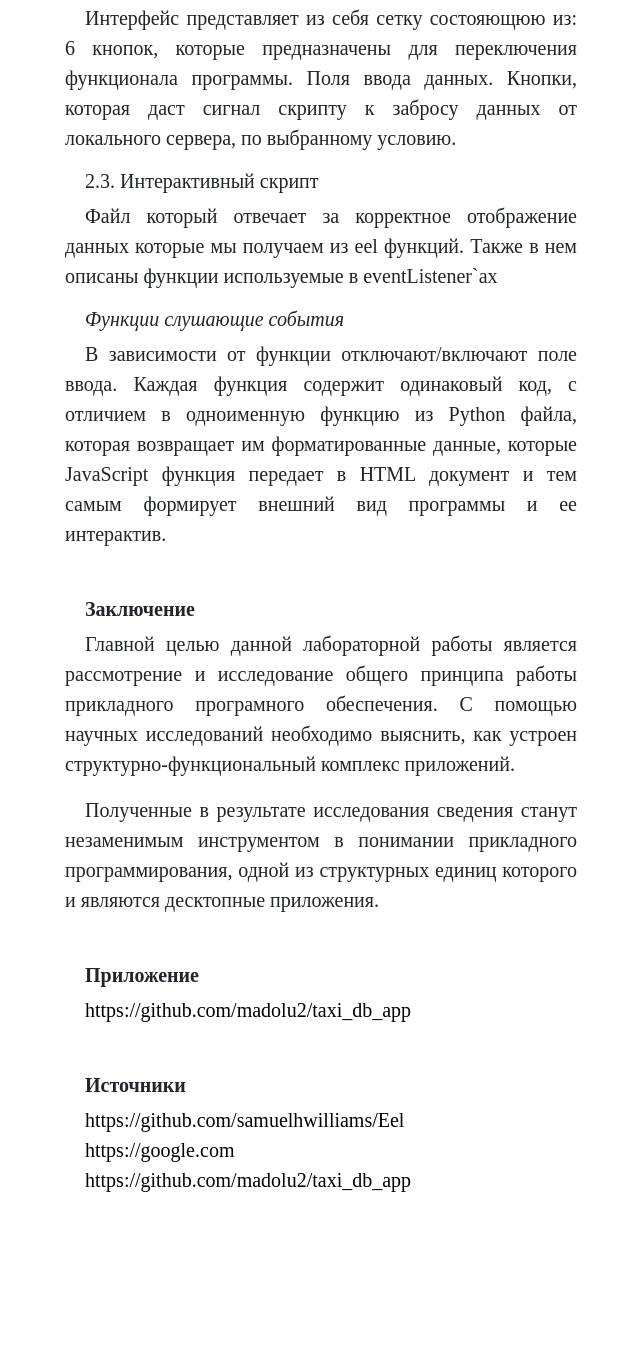
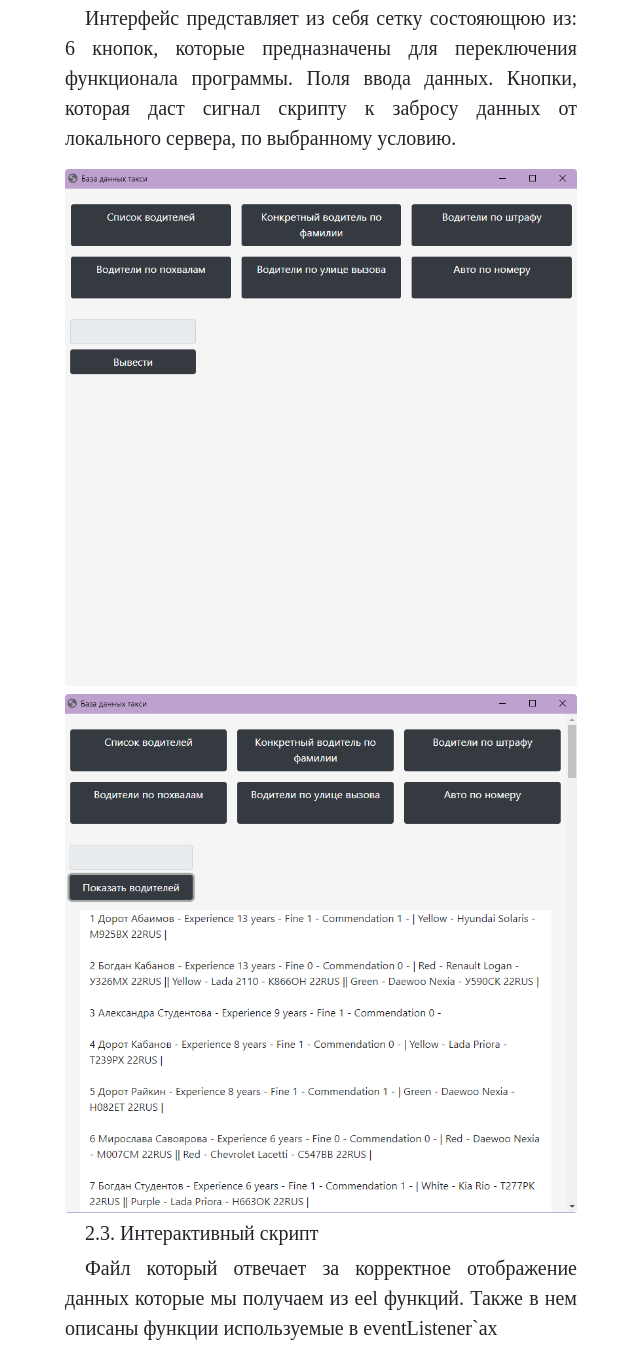
Before and after one commit to madolu2/TaxiDbApp-report2.0, a plain HTML site: page index.html in a window 1280 px wide. Shown: the part 7136-8482 px from the top of the page, without its empty margins (319-959 px from the left). Before the commit the page ends 8331 px from the top, so only its background shows below. Drawn offline with nearby package versions, Linux system fonts and the light colour scheme.

Commit message:
Add - Add 2 img tags

```diff
--- a/index.html
+++ b/index.html
@@ -183,6 +183,8 @@
             6 кнопок, которые предназначены для переключения функционала программы.
             Поля ввода данных.
             Кнопки, которая даст сигнал скрипту к забросу данных от локального сервера, по выбранному условию.</p>
+            <img src="ui.png" alt="ui" class="img-fluid rounded mx-auto d-block m-2">
+            <img src="ui2.png" alt="ui" class="img-fluid rounded mx-auto d-block m-2">
         <h2 id="23">2.3. Интерактивный скрипт</h2>
         <p>Файл который отвечает за корректное отображение данных которые мы получаем из eel функций. Также в нем
             описаны функции используемые в eventListener`ах</p>
```
Also changed, not shown: ui.png (added), ui2.png (added).
